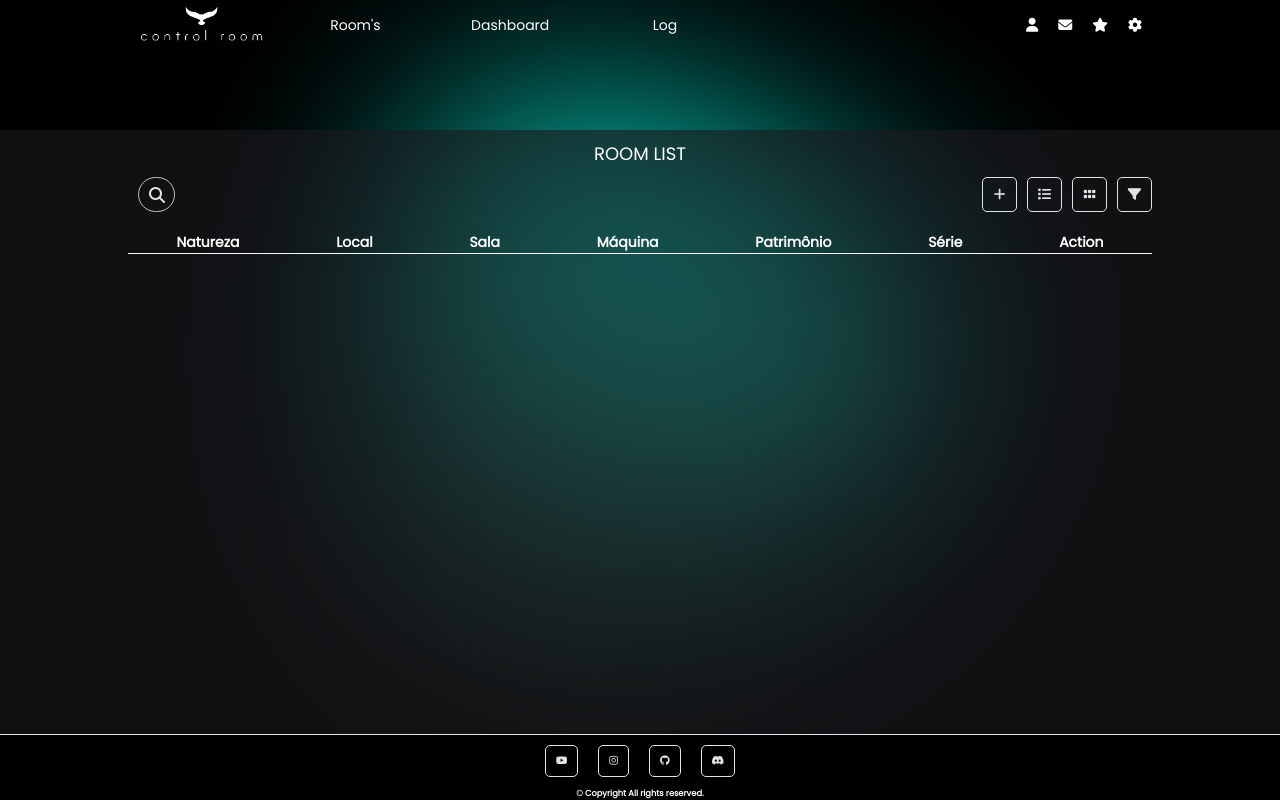
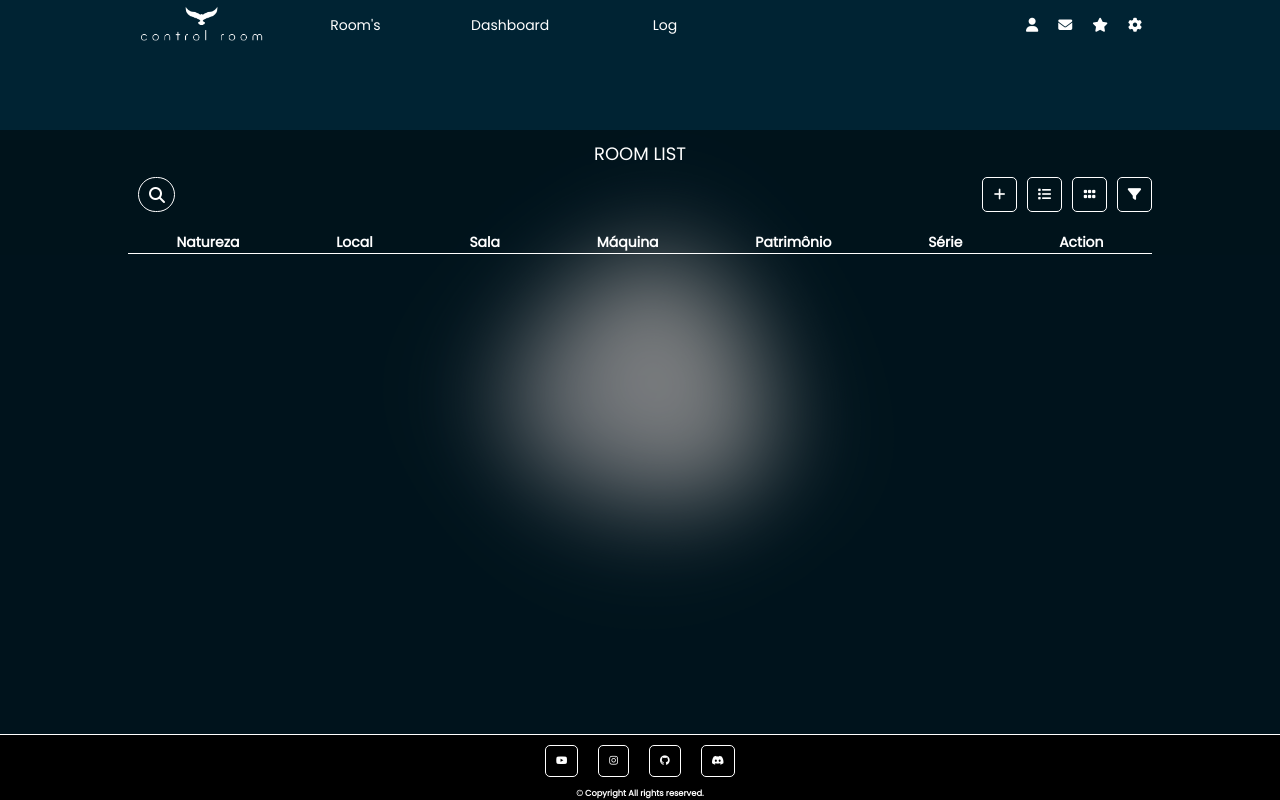
Before and after one commit to DevLineWeb/controlroom_api, a PHP site: page / in a window 1280 px wide; the page is wider, and only the part inside the window is pictured. Run offline with PHP 8.4, Linux system fonts and the light colour scheme; data that the repository does not hold is empty; some libraries are stand-ins or nearby versions.

Commit message:
Definição de variáveis de cor

```diff
--- a/css/style.css
+++ b/css/style.css
@@ -34,7 +34,6 @@ main {
 
 html {
   font-size: 62.5%;
-  --primaryGradient: linear-gradient(95deg, #3da2b1 20%, #30126a 100%, #000 50%);
 }
 
 @keyframes rotate {
@@ -47,7 +46,7 @@ html {
 }
 #sec--project--background {
   z-index: -1;
-  background-color: #000000;
+  background-color: #002333;
   position: absolute;
   inset: 0;
   display: flex;
@@ -56,13 +55,13 @@ html {
 }
 
 .gradient {
-  --size: 550px;
-  --speed: 50s;
+  --size: 250px;
+  --speed: 20s;
   --easing: cubic-bezier(0.8, 0.2, 0.2, 0.8);
   width: var(--size);
   height: var(--size);
   filter: blur(calc(var(--size) / 5));
-  background-image: linear-gradient(#00FFEA, #211F14);
+  background-image: linear-gradient(#FFFFFF, #B4BEC9);
   animation: rotate var(--speed) var(--easing) alternate infinite;
   border-radius: 30% 70% 70% 30%/30% 30% 70% 70%;
 }
@@ -76,9 +75,9 @@ html {
 }
 input[type=text], input[type=number], textarea, input[type=date] {
   outline: none;
-  border: 1px solid #211F14 !important;
-  background-color: #DFE5E5;
-  color: #DFE5E5;
+  border: 1px solid #DEEFE7 !important;
+  background-color: #FFFFFF;
+  color: #FFFFFF;
   border-radius: 3px;
   width: 100%;
   height: 30px;
@@ -88,8 +87,8 @@ input[type=text], input[type=number], textarea, input[type=date] {
 
 .button--default {
   background-color: transparent;
-  color: #DFE5E5;
-  border: 1px solid #DFE5E5;
+  color: #FFFFFF;
+  border: 1px solid #FFFFFF;
   border-radius: 5px;
   line-height: 30px;
   padding: 0 10px;
@@ -273,20 +272,20 @@ header {
 }
 
 .header--mobile a {
-  border: 1px solid #f7f7f7;
+  border: 1px solid #FFFFFF;
   border-radius: 3px;
   width: 140px;
 }
 
 .header--mobile a:hover {
-  border: 1px solid #b8f8f3;
-  color: #00ffea;
+  border: 1px solid #B4BEC9;
+  color: #B4BEC9;
   transition: all 0.3s;
 }
 
 /*================================================================== FILTROS DE PESQUISA DA LISTA ================================================================== */
 .sec--project--content {
-  background-color: rgba(28, 27, 31, 0.6117647059);
+  background-color: rgba(0, 0, 0, 0.4588235294);
   transform: translateY(0);
 }
 
@@ -310,7 +309,7 @@ header {
   width: 37px;
   float: left;
   transition: all 0.3s;
-  border: 1px solid #c0c0c0;
+  border: 1px solid #FFFFFF;
   border-radius: 50px;
   height: 35px;
   overflow: hidden;
@@ -327,7 +326,7 @@ header {
   left: 0;
   font-size: 1.6rem;
   background-color: transparent;
-  color: #DFE5E5;
+  color: #FFFFFF;
   padding: 0 10px;
   cursor: pointer;
   display: flex;
@@ -340,7 +339,7 @@ header {
   margin-left: 40px;
   border: none !important;
   font-size: 1.6rem;
-  color: #DFE5E5;
+  color: #FFFFFF;
   background-color: transparent;
 }
 
@@ -409,13 +408,13 @@ header {
 tr {
   display: flex;
   border-radius: 3px;
-  border: 1px solid #f7f7f7;
+  border: 1px solid #FFFFFF;
   margin-top: 10px;
 }
 
 .table--header {
   border: none;
-  border-bottom: 1px solid #f7f7f7;
+  border-bottom: 1px solid #FFFFFF;
   border-radius: 0px;
   font-size: 1.4rem;
 }
@@ -708,8 +707,8 @@ footer {
   background-color: #000;
   width: 100%;
   display: flex;
-  border-top: 1px solid #DFE5E5;
-  color: white;
+  border-top: 1px solid #FFFFFF;
+  color: #FFFFFF;
 }
 
 footer div {
--- a/css/style.scss
+++ b/css/style.scss
@@ -27,13 +27,12 @@ main{
 }
 html{
     font-size: 62.5%;
-    --primaryGradient: linear-gradient(95deg, #3da2b1 20%, #30126a 100%, #000 50%);
 }
-$base--color: #00FFEA;
-$dark--color: #000000;
-$complementary--color: #00211E;
-$optional--color: #211F14;
-$white--color: #DFE5E5;
+$base--color: #B4BEC9;
+$dark--color: #002333;
+$complementary--color: #159A9C;
+$optional--color: #DEEFE7;
+$white--color: #FFFFFF;
 
 @keyframes rotate {
     0% {
@@ -53,14 +52,14 @@ $white--color: #DFE5E5;
     align-items: center;
   }
   .gradient {
-    --size: 550px;
-    --speed: 50s;
+    --size: 250px;
+    --speed: 20s;
     --easing: cubic-bezier(0.8, 0.2, 0.2, 0.8);
 
     width: var(--size);
     height: var(--size);
     filter: blur(calc(var(--size) / 5));
-    background-image: linear-gradient($base--color, $optional--color);
+    background-image: linear-gradient($white--color, $base--color);
     animation: rotate var(--speed) var(--easing) alternate infinite;
     border-radius: 30% 70% 70% 30% / 30% 30% 70% 70%;
   }
@@ -115,42 +114,38 @@ $white--color: #DFE5E5;
     cursor: pointer;
 }
 @mixin submitPointer {
-    background-color: #00211E;
+    background-color: $complementary--color;
     color: $white--color;
-    border: 1px solid #c0c0c0;
+    border: 1px solid $white--color;
     border-radius: 5px;
     line-height: 30px;
     padding: 0 10px;
     cursor: pointer;
 }
 @mixin cancelPointer {
-    background-color: #000000;
+    background-color: $dark--color;
     color: $white--color;
-    border: 1px solid #c0c0c0;
+    border: 1px solid $white--color;
     border-radius: 5px;
     line-height: 30px;
     padding: 0 10px;
     cursor: pointer;
 }
 @mixin hoverElementPoint {
-    color: #00ffea;
+    color: $base--color;
     background-color: #b8f8f35d;
-    border: 1px solid #b8f8f3;
+    border: 1px solid $base--color;
     transition: all 0.2s;
 }
 @mixin hoverLinkPoint {
-    color: #00ffea;
-    border-bottom: 1px solid #b8f8f3;
+    color: $base--color;
+    border-bottom: 1px solid $complementary--color;
     transition: all 0.2s;
 }
 @mixin selectedElementPoint {
-    color: #00ffea;
+    color: $base--color;
     background-color: #b8f8f35d;
-    border: 1px solid #b8f8f3;
-}
-@mixin activeElementPoint {
-    background: var(--primaryGradient);
-    border: 1px solid #b8f8f3;
+    border: 1px solid $base--color;
 }
 @mixin inputElement {
     outline: none;
@@ -168,8 +163,8 @@ $white--color: #DFE5E5;
     position: absolute;
 }
 @mixin labelBigIco {
-    color: #797979;
-    border: 1px solid #e2e2e2;
+    color: $complementary--color;
+    border: 1px solid $white--color;
     padding: 12px 0px;
     font-size: 3rem;
     text-align: center;
@@ -338,19 +333,19 @@ header {
     pointer-events:all;
 }
 .header--mobile a {
-    border: 1px solid #f7f7f7;
+    border: 1px solid $white--color;
     border-radius: 3px;
     width: 140px;
 
 }
 .header--mobile a:hover {
-    border: 1px solid #b8f8f3;
-    color: #00ffea;
+    border: 1px solid $base--color;
+    color: $base--color;
     transition: all 0.3s;
 }
 /*================================================================== FILTROS DE PESQUISA DA LISTA ================================================================== */
 .sec--project--content {
-    background-color: #1c1b1f9c;
+    background-color: #00000075;
     transform: translateY(0);
 }
 
@@ -372,7 +367,7 @@ header {
     width: 37px;
     float: left;
     transition: all 0.3s;
-    border: 1px solid #c0c0c0;
+    border: 1px solid $white--color;
     border-radius: 50px;
     height: 35px;
     overflow: hidden;
@@ -462,12 +457,12 @@ header {
 tr {
     display: flex;
     border-radius: 3px;
-    border: 1px solid #f7f7f7;
+    border: 1px solid $white--color;
     margin-top: 10px;
 }
 .table--header {
     border: none;
-    border-bottom: 1px solid #f7f7f7;
+    border-bottom: 1px solid $white--color;
     border-radius: 0px;
     font-size: 1.4rem;
 }
```
Also changed, not shown: other parts of css/style.css (+42 -42 lines), other parts of css/style.scss (+20 -20 lines), 1 other file.
